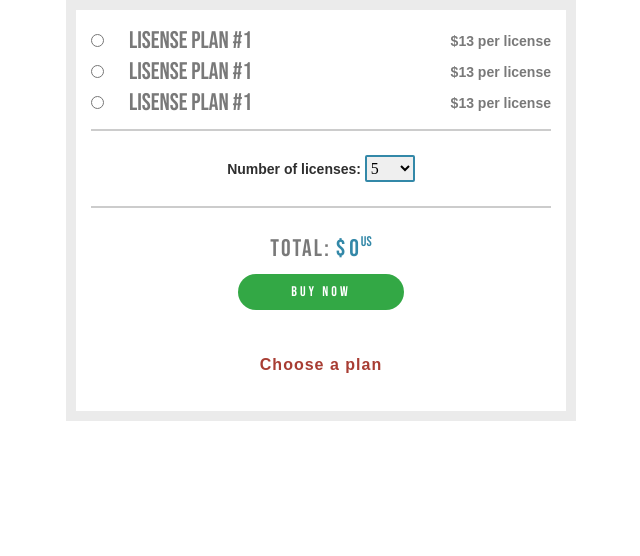
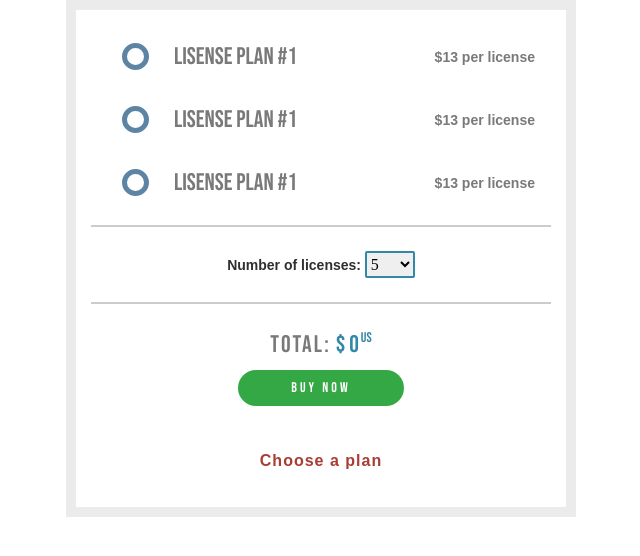
Before and after one commit to asnazarov/test_R-B-AFLA-Group, a plain HTML site: page index.html in a window 1280 px wide. Shown: the whole page, without its empty margins (319-959 px from the left). Drawn offline with Linux system fonts and the light colour scheme.

Commit message:
refactor

```diff
--- a/index.html
+++ b/index.html
@@ -14,19 +14,28 @@
         <form class="formLicenses">
             <fieldset class="cardContainer">
                 <div class="card">
-                    <input class="card__radioBtn" type="radio" name="license">
+                    <label class="check__label">
+                        <input class="check__Btn" type="radio" id="" name="name">
+                        <span class="check__inputFake"></span>
                         <p class="card__text">Lisense Plan #1</p>
                         <p class="card__price">$13 per license</p>
+                    </label>
                 </div>
                 <div class="card">
-                    <input class="card__radioBtn" type="radio" name="license">
+                    <label class="check__label">
+                            <input class="check__Btn" type="radio" id="" name="name">
+                            <span class="check__inputFake"></span>
                             <p class="card__text">Lisense Plan #1</p>
                             <p class="card__price">$13 per license</p>
+                        </label>
                 </div>
                 <div class="card">
-                    <input class="card__radioBtn" type="radio" name="license">
+                    <label class="check__label">
+                                <input class="check__Btn" type="radio" id="" name="name">
+                                <span class="check__inputFake"></span>
                                 <p class="card__text">Lisense Plan #1</p>
                                 <p class="card__price">$13 per license</p>
+                            </label>
                 </div>
             </fieldset>
             <fieldset class="licensesNumber">
```
Lines whose indentation alone changed are shown as unchanged.
